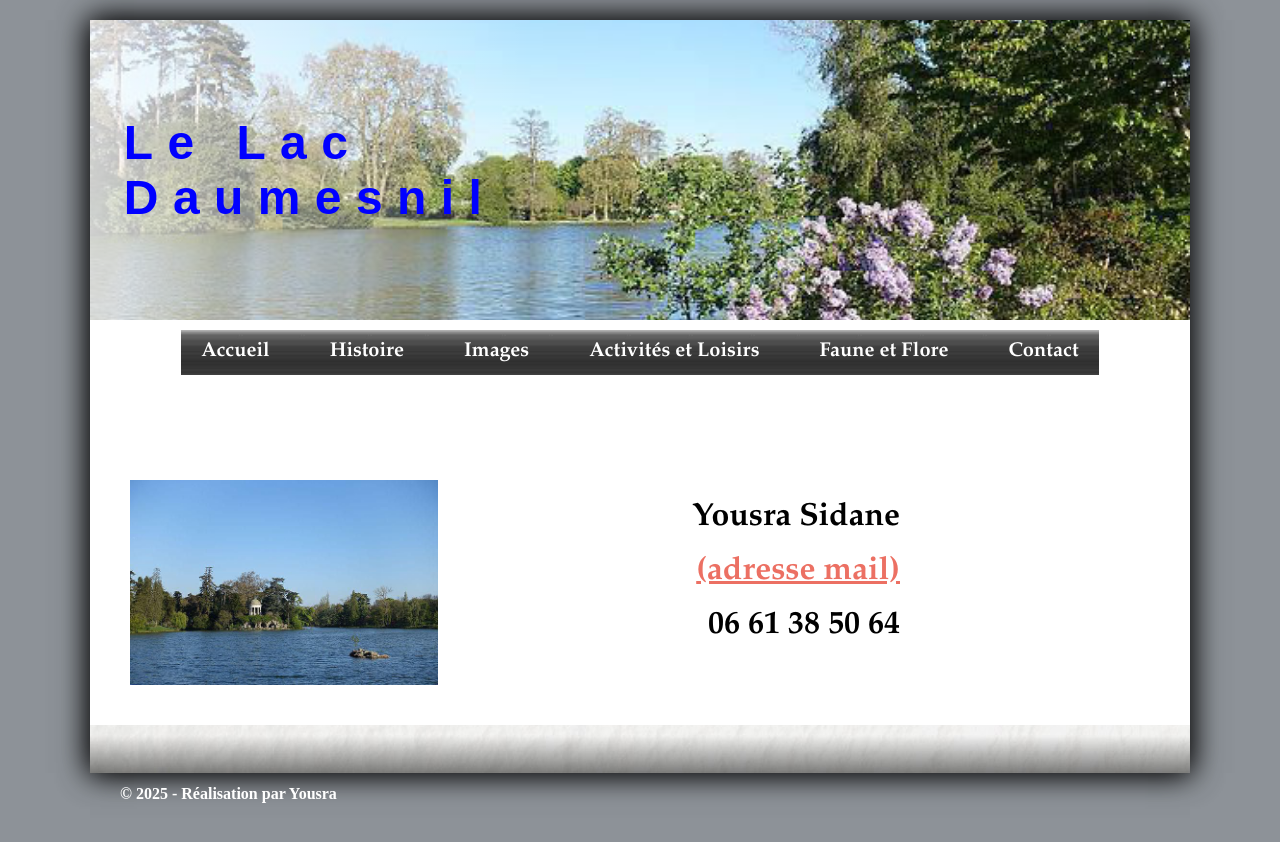
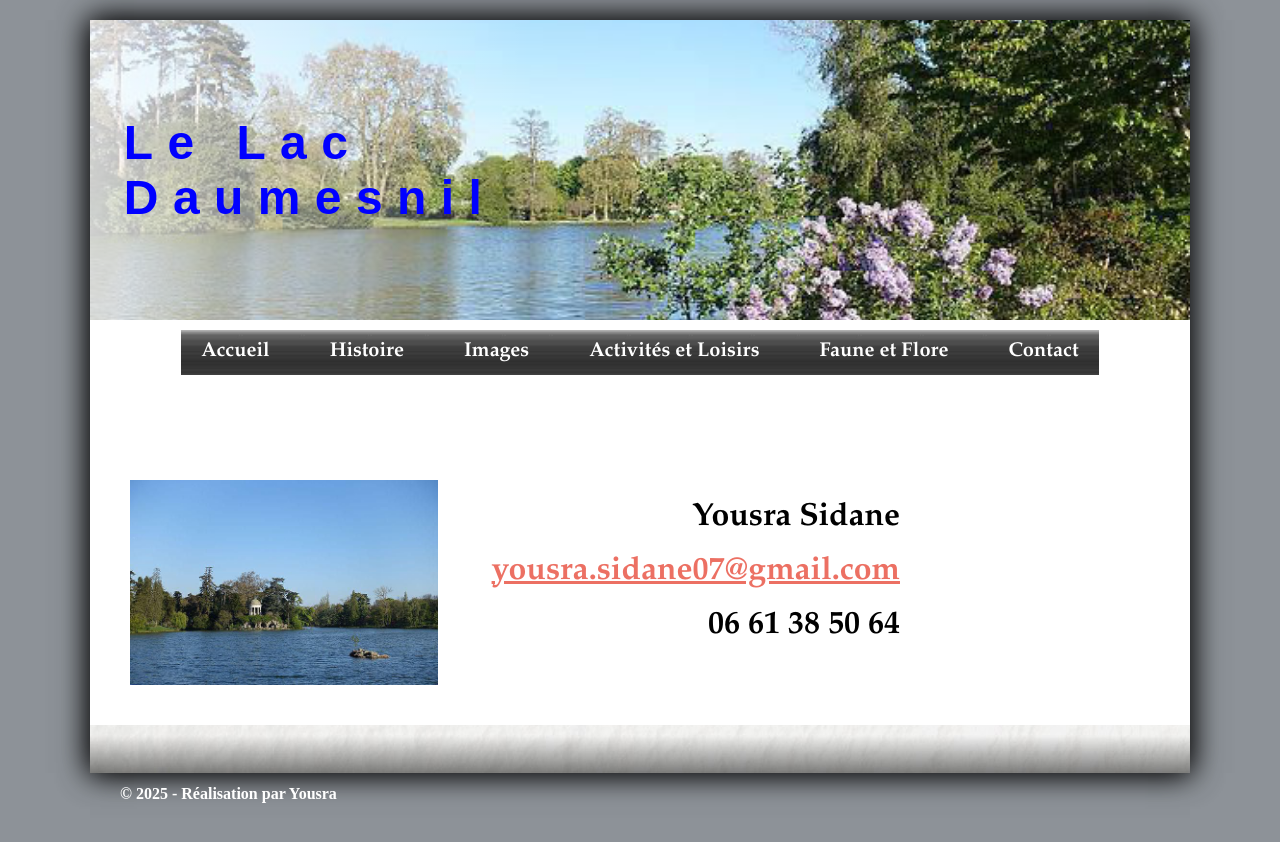
Before and after one commit to miahmimi/Lac, a plain HTML site: page contact.html in a window 1280 px wide. Drawn offline with nearby package versions, Linux system fonts and the light colour scheme; files that its build step writes are made by us from their sources; a script that the page names is missing.

Commit message:
Update contact.html

```diff
--- a/contact.html
+++ b/contact.html
@@ -80,7 +80,7 @@ function MM_swapImage() { //v3.0
 
   <div style="text-align: right;">
     <p style="margin: 0;"><font color="#000000" size="6"><strong>Yousra Sidane</strong></font></p><br>
-    <p style="margin: 0;"><font color="#0000FF" size="6"><strong><a href="mailto:info@atelhis.fr">(adresse mail)</a></strong></font></p><br>
+    <p style="margin: 0;"><font color="#0000FF" size="6"><strong><a href="mailto:info@atelhis.fr">yousra.sidane07@gmail.com</a></strong></font></p><br>
     <p style="margin: 0;"><font color="#000000" size="6"><strong>06 61 38 50 64</strong></font></p><br>
   </div>
 
```
